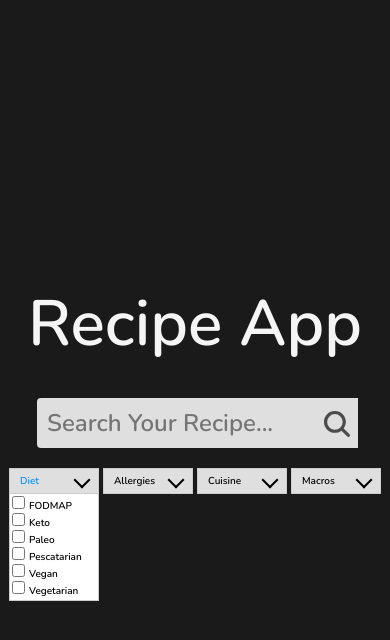
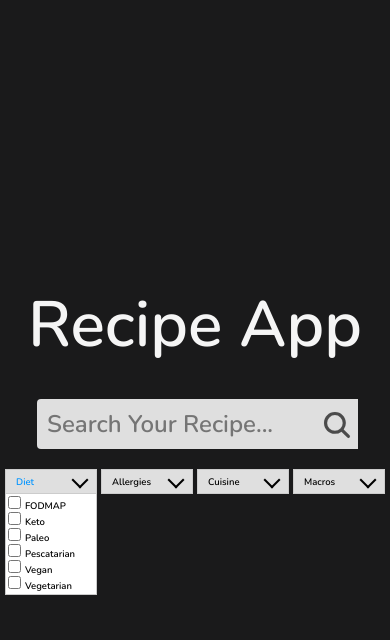
Before and after one commit to anonymous-a-rod/Food-recipe, a plain HTML site: page index.html in a window 390 px wide. Both pictures are taken after a click on the element "Diet". Drawn offline with nearby package versions, Linux system fonts and the light colour scheme.

Commit message:
Update style.css
mobile size

```diff
--- a/style.css
+++ b/style.css
@@ -317,22 +317,22 @@ input[type="checkbox"]:hover {
     font-size: 1.5rem;
   }
   body .initial {
-    font-size: 10px;
+    font-size: 9.5px;
   }
   .dropdown-check-list {
     margin: 0 2px;
   }
   .dropdown-check-list .anchor {
-    width: 90px;
+    width: 92px;
   }
   .dropdown-check-list.visible .items {
-    width: 90px;
+    width: 92px;
   }
   .dropdown-check-list .anchor.initial {
-    width: 90px;
+    width: 92px;
   }
   .dropdown-check-list.visible .items.initial {
-    width: 90px;
+    width: 92px;
   }
   form input {
     font-size: 1rem;
```
